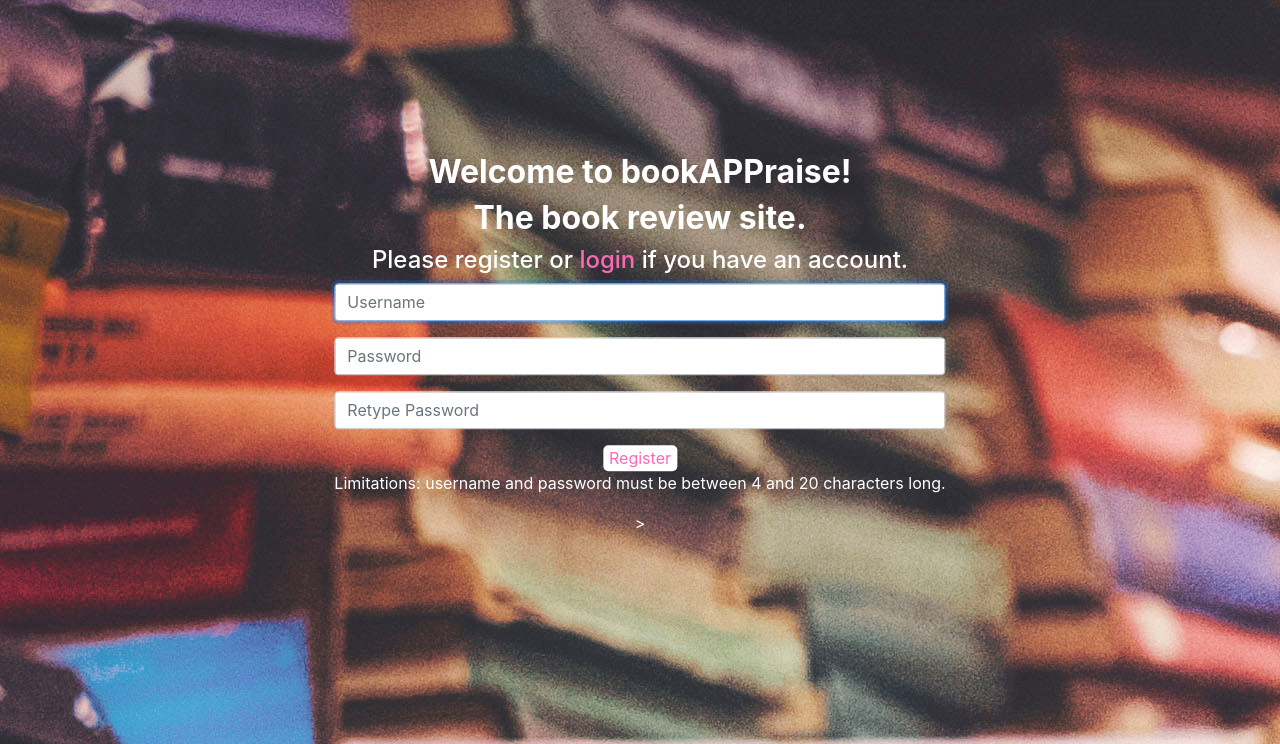
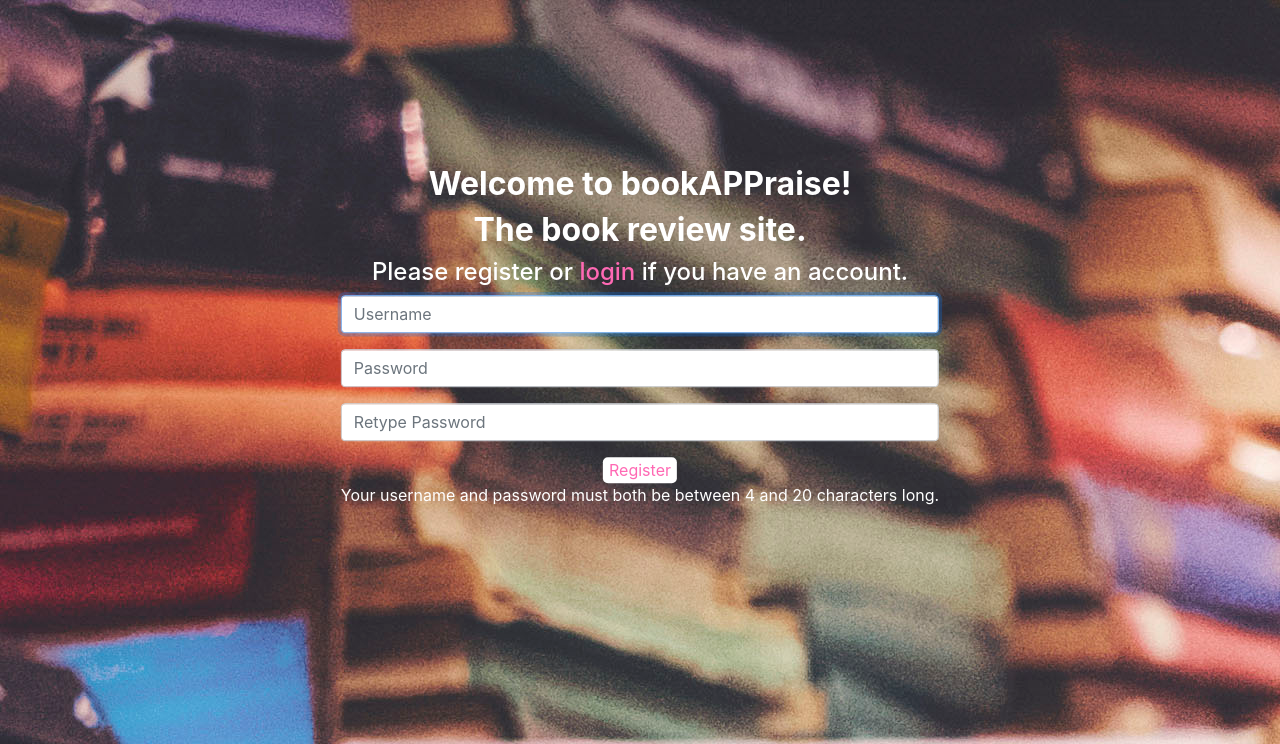
Before and after one commit to ORJackson/bookappraise, a Flask app: page / in a window 1280 px wide. Shown: the part 56-800 px from the top of the page. Run offline with Flask 2, Linux system fonts and the light colour scheme; parts of the project's set-up code (start-up, migrations or seed data) failed here and were passed over; some libraries are stand-ins or nearby versions.

Commit message:
updated index.html

```diff
--- a/templates/index.html
+++ b/templates/index.html
@@ -32,7 +32,7 @@
                 {{ form.csrf_token }}
             </div>
             <div class="row">
-                <p>Limitations: username and password must be between 4 and 20 characters long.</p>>
+                <p>Your username and password must both be between 4 and 20 characters long.</p>
             </div>
         </form>
     </div>
```
